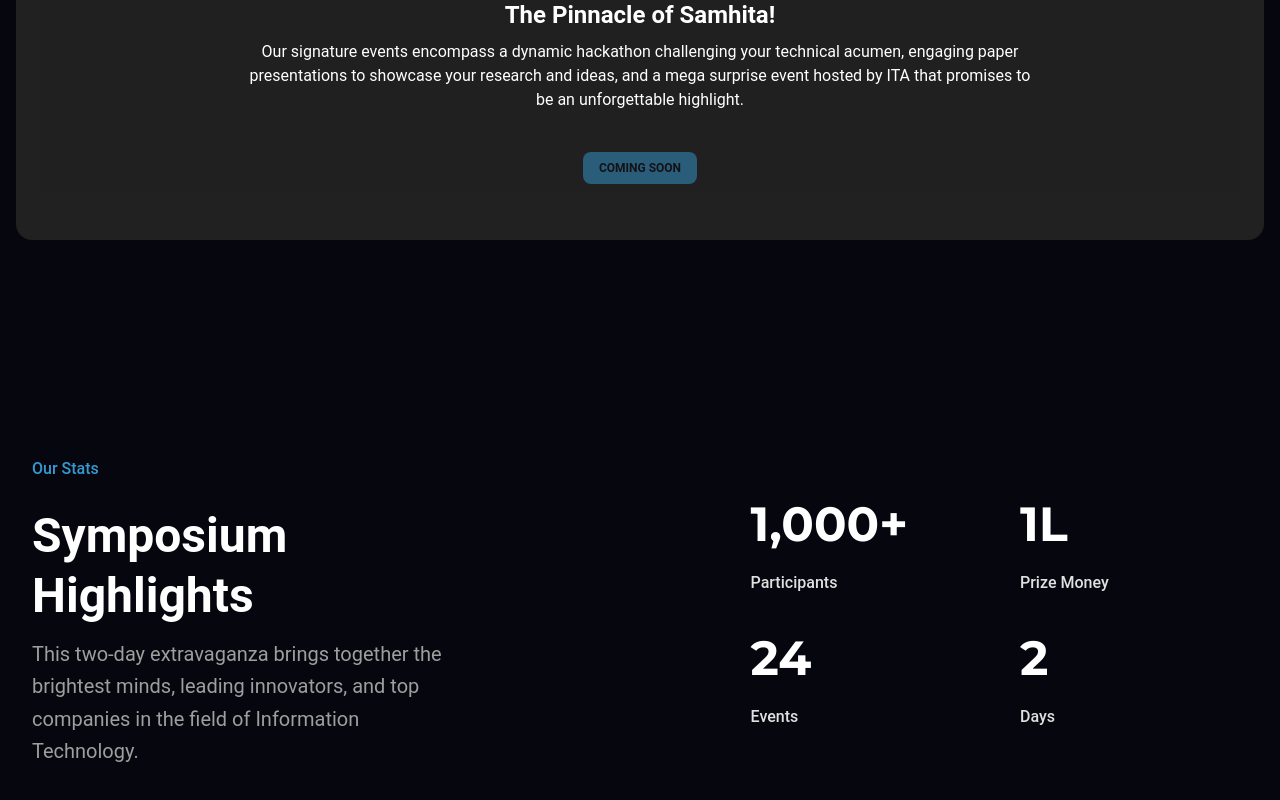
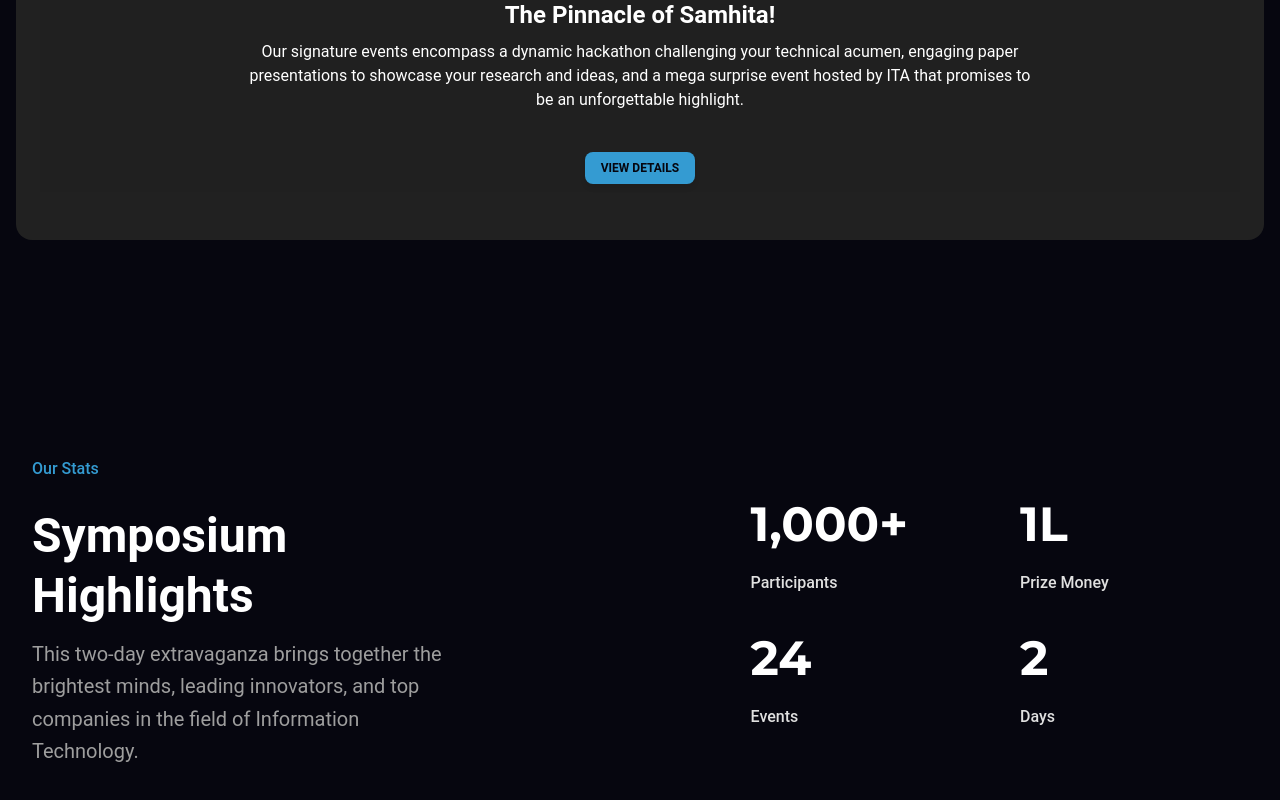
Before and after one commit to SanjayGuberakrishnan205065/SanjayGuberakrishnan205065.github.io, a React (Vite) app: page / in a window 1280 px wide. Shown: the part 2190-2990 px from the top of the page. Built offline with nearby package versions, Linux system fonts and the light colour scheme.

Commit message:
Add href to Signature Events in AboutEvent.jsx

```diff
--- a/src/components/home/AboutEvent.jsx
+++ b/src/components/home/AboutEvent.jsx
@@ -36,7 +36,7 @@
     subTitle: "Signature Events",
     bg: "signature.jpg",
     gridAreaName: "signature-area",
-    comingSoon: true,
+    href: "/mega-events",
   },
 ];
 
```
